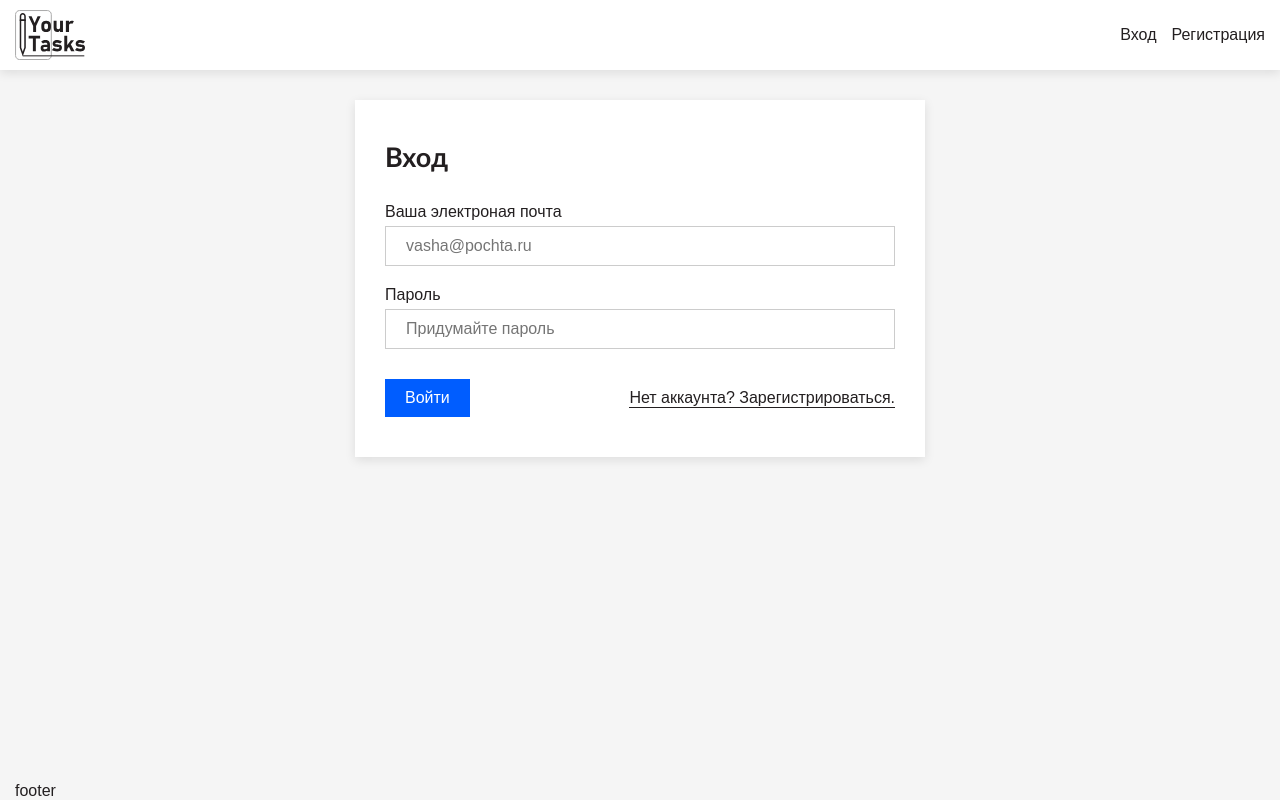
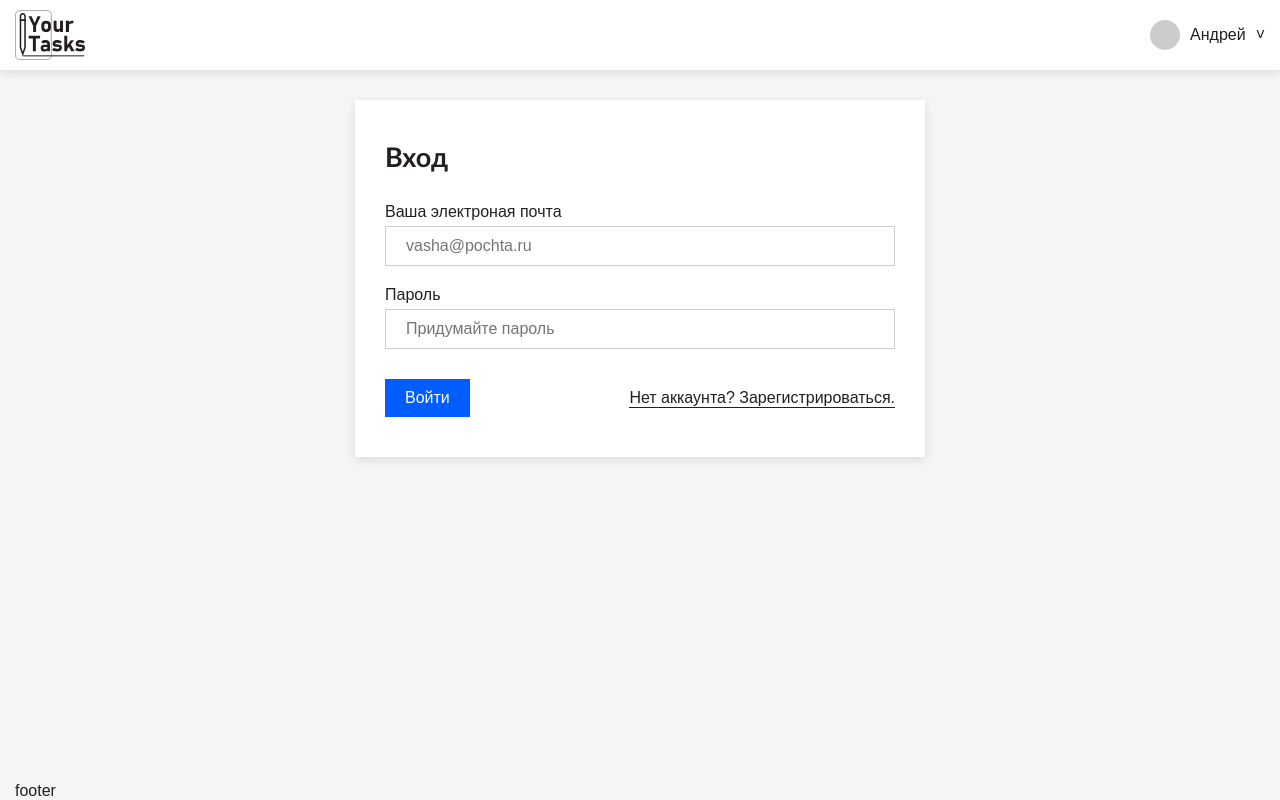
Before and after one commit to Andrej-Nil/my-tasks-front, a React app: page /login in a window 1280 px wide. Built offline with nearby package versions, Linux system fonts and the light colour scheme; the HTML template or start-up script is replaced by a standard one.

Commit message:
Начал меню юзера

```diff
--- a/src/entities/user/model/useUserStore.js
+++ b/src/entities/user/model/useUserStore.js
@@ -1,4 +1,5 @@
 import {create} from 'zustand';
+import api from "@/shared/api/index.js";
 
 export const useUserStore = create((set) => ({
     user: null,
@@ -6,11 +7,12 @@ export const useUserStore = create((set) => ({
     clearUser: () => set({ user: null }),
     isAuthChecked: false,
     checkAuth: async () => {
+        console.log('CHECK AUTH');
         try {
             const response = await api.get('/api/user');
             set({ user: response.data, isAuthChecked: true });
         } catch (error) {
-            // Если Laravel вернул 401 (не авторизован), сбрасываем в null
+
             set({ user: null, isAuthChecked: true });
         }
     },
--- a/src/entities/user/ui/UserMenu.jsx
+++ b/src/entities/user/ui/UserMenu.jsx
@@ -4,7 +4,15 @@ import './user-menu.scss';
 const UserMenu = () => {
     return (
         <div className="user-menu">
-            user
+            <div className="user-menu__header">
+                <span className="user-icon"></span>
+                {/*<img src={} className="user-icon"/>*/}
+                <div className="user-name">Андрей</div>
+                <span className="user-arrow">˅</span>
+            </div>
+            <div className="user-menu__nav">
+
+            </div>
         </div>
     )
 }
--- a/src/entities/user/ui/user-menu.scss
+++ b/src/entities/user/ui/user-menu.scss
@@ -8,3 +8,27 @@
     text-decoration: underline;
   }
 }
+
+
+.user-menu{
+
+}
+
+.user-menu__header{
+  display: flex;
+  align-items: center;
+  gap: 10px;
+  cursor: pointer;
+}
+
+.user-icon{
+  display: block;
+  width: 30px;
+  height: 30px;
+  background: #ccc;
+  border-radius: 50%;
+}
+
+.user-name{
+
+}
--- a/src/features/login-by-email/model/login.js
+++ b/src/features/login-by-email/model/login.js
@@ -1,3 +1,16 @@
-export const loginByEmail = () => {
-    console.log('dfkjgif');
+import api from "@/shared/api/index.js";
+import {useUserStore} from "@/entities/user/index.js";
+
+
+
+export const loginByEmail = async (email, password) => {
+
+    await api.get('/sanctum/csrf-cookie');
+    await api.post('/login', { email, password });
+
+    const response = await api.get('/api/user');
+
+    useUserStore.getState().setUser(response.data);
+
+    return response.data;
 }
--- a/src/features/login-by-email/ui/LoginForm.jsx
+++ b/src/features/login-by-email/ui/LoginForm.jsx
@@ -1,16 +1,33 @@
 import Form from "@/shared/ui/form";
 import Field from "@/shared/ui/field";
 import {useState} from "react";
+import {loginByEmail} from "@/features/login-by-email/index.js";
 
 const LoginForm = () => {
     const [email, setEmail] = useState('');
     const [password, setPassword] = useState('');
+    const [isLoading, setIsLoading] = useState(false);
+
+
+    const handleSubmit = async (e) => {
+        e.preventDefault();
+        try{
+            const response = await loginByEmail(email, password);
+            console.log(response)
+        }catch (e) {
+            console.log(e);
+        } finally {
+
+        }
+
+    }
     return (
         <Form
             title="Вход"
             btnText="Войти"
             to="/registration"
             toText="Нет аккаунта? Зарегистрироваться."
+            onSubmit={handleSubmit}
         >
             <Field
                 type="email"
@@ -19,6 +36,7 @@ const LoginForm = () => {
                 value={email}
                 onChange={(e) => setEmail(e.target.value)}
                 placeholder="vasha@pochta.ru"
+                autoComplete="email"
             />
 
             <Field
@@ -28,6 +46,7 @@ const LoginForm = () => {
                 value={password}
                 onChange={(e) => setPassword(e.target.value)}
                 placeholder="Придумайте пароль"
+                autoComplete="current-password"
             />
 
         </Form>
--- a/src/features/register-by-email/ui/RegisterForm.jsx
+++ b/src/features/register-by-email/ui/RegisterForm.jsx
@@ -13,6 +13,7 @@ const RegisterForm = () => {
 
         try{
            const response = await registerByEmail(name, email, password);
+           console.log(response)
         }catch (error){
 
         }finally {
@@ -34,6 +35,7 @@ const RegisterForm = () => {
              value={name}
              onChange={(e) => setName(e.target.value)}
              placeholder="Ваше имя"
+             autoComplete="name"
          />
 
           <Field
@@ -43,6 +45,7 @@ const RegisterForm = () => {
               value={email}
               onChange={(e) => setEmail(e.target.value)}
               placeholder="vasha@pochta.ru"
+              autoComplete="email"
           />
 
           <Field
@@ -52,6 +55,7 @@ const RegisterForm = () => {
               value={password}
               onChange={(e) => setPassword(e.target.value)}
               placeholder="Придумайте пароль"
+              autoComplete="new-password"
           />
       </Form>
     )
--- a/src/shared/ui/field/ui/Field.jsx
+++ b/src/shared/ui/field/ui/Field.jsx
@@ -1,7 +1,7 @@
 import './field.scss';
 
 const Field = (props) => {
-    const {label, name = "", type = "text", onChange,  placeholder=""} = props;
+    const {label, name = "", type = "text", onChange,  placeholder="", autoComplete} = props;
     return (
         <div className="field">
             <label className="field__label" htmlFor={name}>{label}</label>
@@ -12,6 +12,7 @@ const Field = (props) => {
                 id={name}
                 onChange={onChange}
                 placeholder={placeholder}
+                autoComplete={autoComplete}
             />
         </div>
     )
--- a/src/widgets/header/ui/Header.jsx
+++ b/src/widgets/header/ui/Header.jsx
@@ -3,21 +3,19 @@ import Logo from "@/shared/ui/logo";
 import {GuestMenu, UserMenu, useUserStore} from "@/entities/user";
 import {useEffect, useState} from "react";
 const Header = () => {
-    const user = useUserStore((state) => state.user);
-    const isAuthChecked = useUserStore((state) => state.isAuthChecked);
-    const checkAuth = useUserStore((state) => state.checkAuth);
+    // const user = useUserStore((state) => state.user);
+    const user = true;
+    // const isAuthChecked = useUserStore((state) => state.isAuthChecked);
+    // const checkAuth = useUserStore((state) => state.checkAuth);
 
-    useEffect(() => {
-        checkAuth();
-    }, [checkAuth]);
-
-
+    // useEffect(() => {
+    //     checkAuth();
+    // }, [checkAuth]);
     return (
         <header className="header">
             <div className="header__inner container">
                 <Logo />
                 <div className="header-nav">
-                    {!isAuthChecked && 'жди..'}
                     {user ? <UserMenu /> : <GuestMenu />}
                 </div>
             </div>
```
